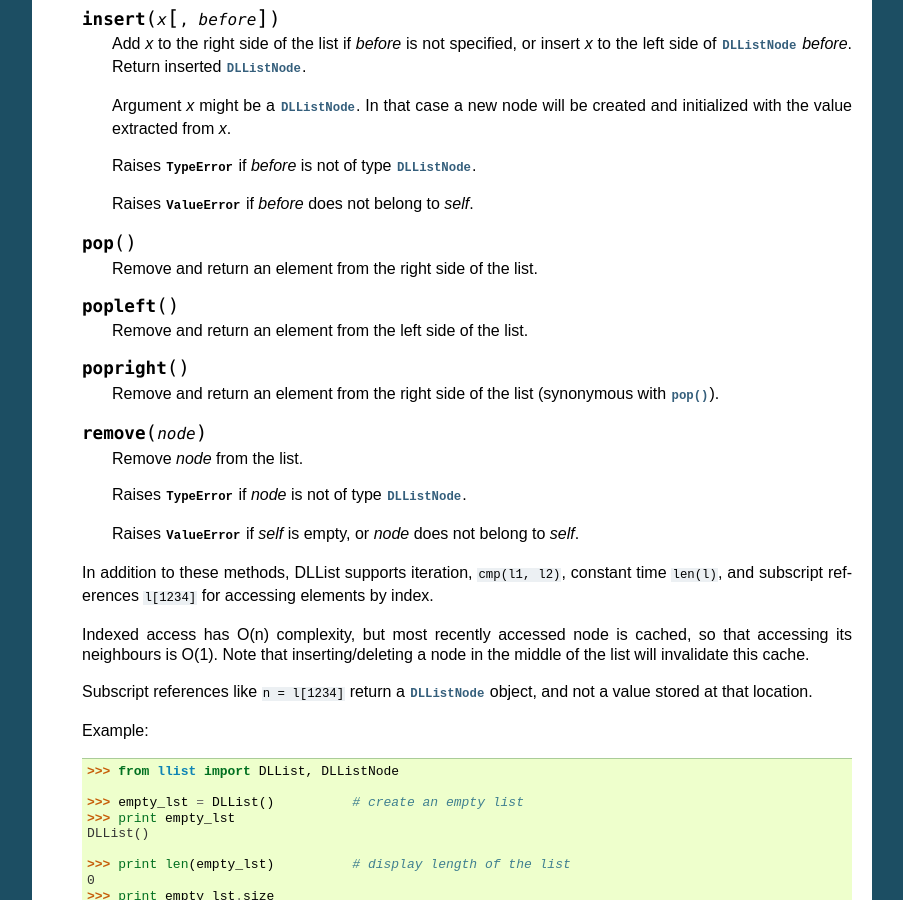
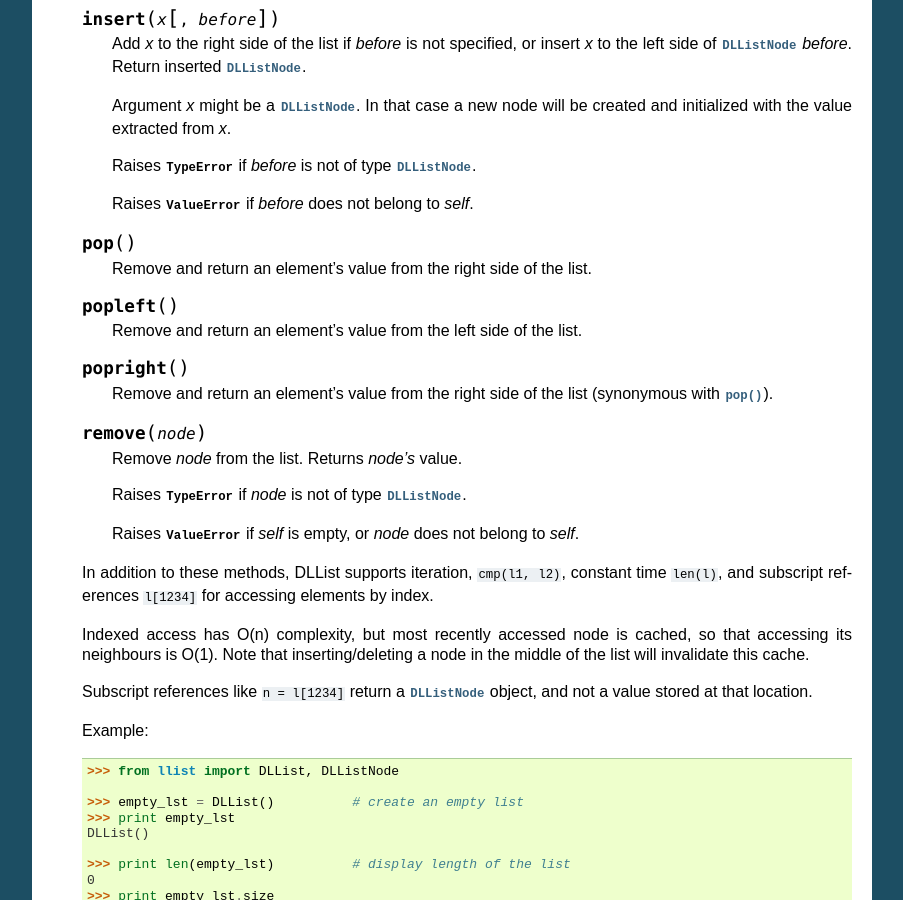
Before and after one commit to ajakubek/python-llist, a Sphinx documentation site: the page built from docs/index.rst, in a window 1280 px wide and 900 px high, scrolled down 1007 px. Shown: the whole window, without its empty margins (198-1101 px from the left). Built offline with Sphinx 7.4.7, drawn with Linux system fonts in a browser that asks for light colours; some of the changed text lies outside the part shown.

Commit message:
added remove speedtest, fixed docs

```diff
--- a/docs/index.rst
+++ b/docs/index.rst
@@ -89,20 +89,20 @@
 
    .. method:: pop()
 
-      Remove and return an element from the right side of the list.
+      Remove and return an element's value from the right side of the list.
 
    .. method:: popleft()
 
-      Remove and return an element from the left side of the list.
+      Remove and return an element's value from the left side of the list.
 
    .. method:: popright()
 
-      Remove and return an element from the right side of the list
+      Remove and return an element's value from the right side of the list
       (synonymous with :meth:`pop`).
 
    .. method:: remove(node)
 
-      Remove *node* from the list.
+      Remove *node* from the list. Returns *node's* value.
 
       Raises :exc:`TypeError` if *node* is not of type :class:`DLListNode`.
 
@@ -362,19 +362,19 @@
 
    .. method:: pop()
 
-      Remove and return an element from the right side of the list.
+      Remove and return an element's value from the right side of the list.
 
       This method has O(n) time complexity.
 
    .. method:: popleft()
 
-      Remove and return an element from the left side of the list.
+      Remove and return an element's value from the left side of the list.
 
       This method has O(1) time complexity.
 
    .. method:: popright()
 
-      Remove and return an element from the right side of the list.
+      Remove and return an element's value from the right side of the list.
 
       This method has O(n) time complexity.
 
```
Also changed, not shown: 1 other file.
